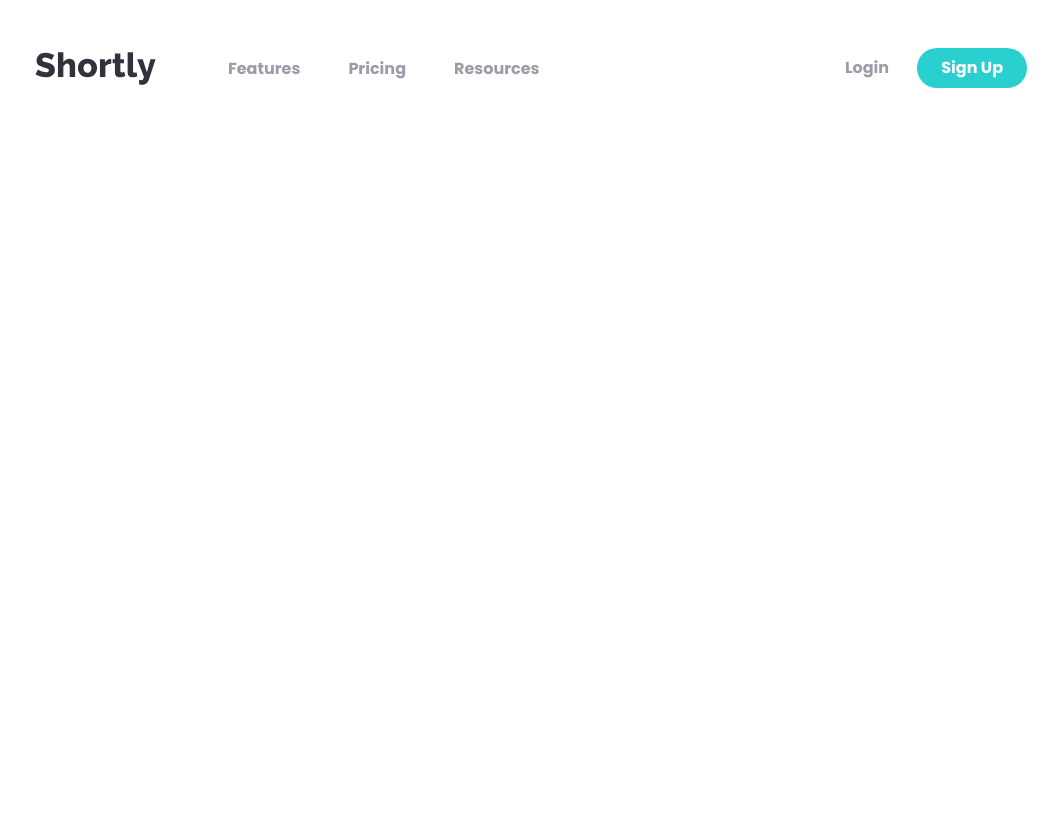
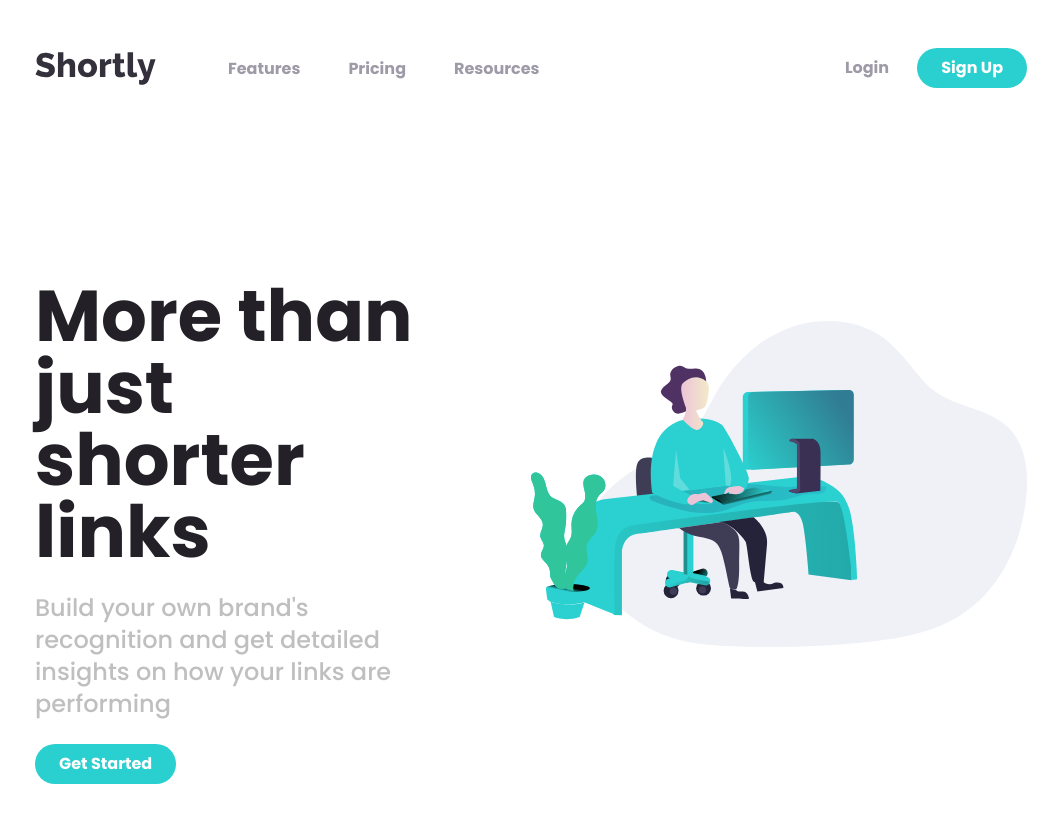
Before and after one commit to krystiano13/url_shortener, an Astro site in the folder client/: page / in a window 1280 px wide. Shown: the whole page, without its empty margins (109-1167 px from the left). Before the commit the page ends 800 px from the top, so only its background shows below. Built offline with nearby package versions, Linux system fonts and the light colour scheme; Astro itself is replaced by a stand-in of ours.

Commit message:
create structure of hero section

```diff
--- a/client/src/pages/index.astro
+++ b/client/src/pages/index.astro
@@ -1,8 +1,10 @@
 ---
 import Layout from '../partials/Layout.astro';
 import Nav from '../partials/Nav/Nav.astro';
+import Hero from '../partials/Hero.astro';
 ---
 
 <Layout>
     <Nav />
+    <Hero />
 </Layout>
--- /dev/null
+++ b/client/src/partials/Hero.astro
@@ -0,0 +1,33 @@
+---
+import { Image } from 'astro:assets';
+import HeroImage from '../images/illustration-working.svg';
+---
+
+<section class="w-full p-12 lg:pr-36 lg:pl-36 flex items-center justify-between">
+    <div class="w-[40%] mt-24">
+        <h1 class="font-big text-7xl">More than just shorter links</h1>
+        <p class="font-small text-2xl mt-6">Build your own brand's recognition and get detailed insights on how your links are performing</p>
+        <button class="p-2 pl-6 pr-6 text-center mt-6 rounded-3xl cursor-pointer font-big text-white bg-cyan hover:opacity-60 transition-opacity">Get Started</button>
+    </div>
+    <div class="w-[50%]">
+        <Image src={HeroImage} alt="Hero Image" />
+    </div>
+</section>
+
+<style>
+    h1 {
+        color: var(--very-dark-violet);
+    }
+
+    p {
+        color: var(--gray);
+    }
+
+    button {
+        background-color: var(--cyan);
+    }
+
+    div img {
+        width: 100%;
+    }
+</style>
```
Also changed, not shown: client/src/images/illustration-working.svg (added).
